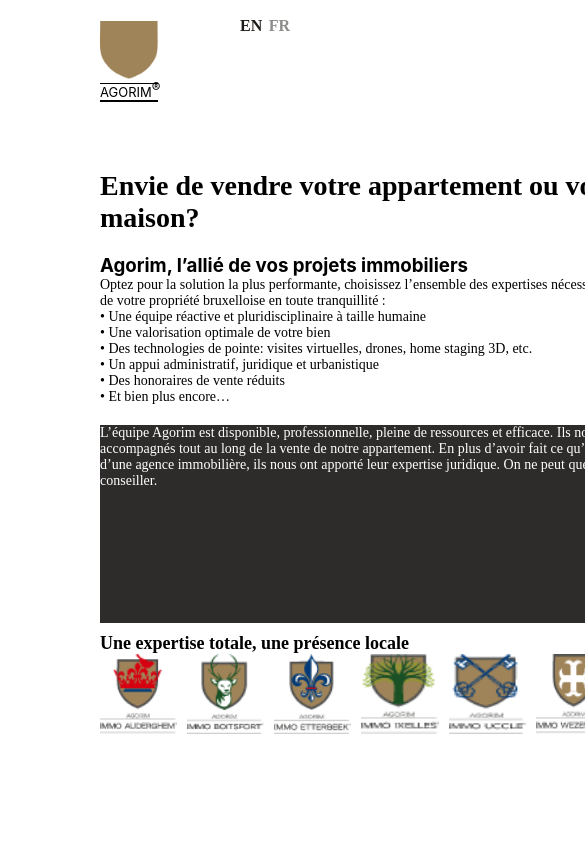
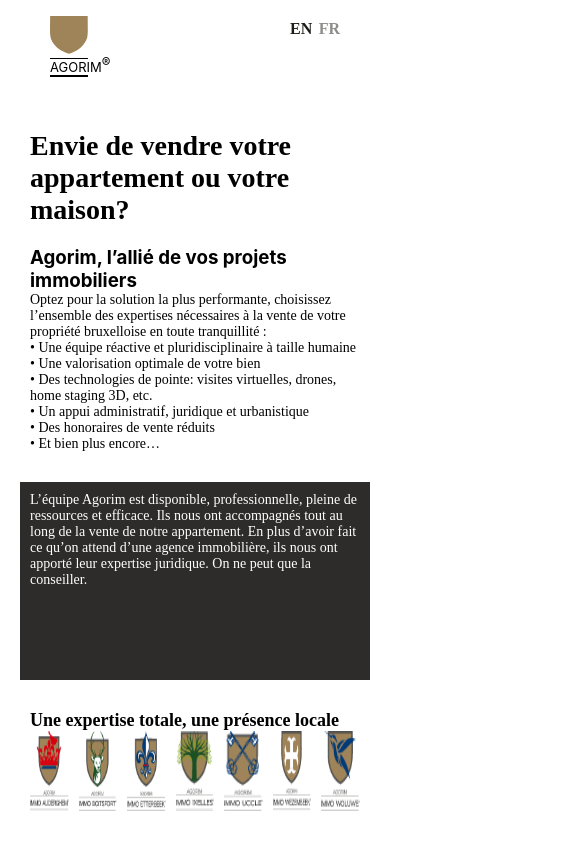
Before and after one commit to Machfar-Souhayel/testReact, a React (Create React App) app: page / in a window 390 px wide. Shown: the top 844 px of the page, 585 px wide, since content can reach past the window. Built offline with nearby package versions, Linux system fonts and the light colour scheme.

Commit message:
responsive showcase

```diff
--- a/src/components/Description/Description.module.css
+++ b/src/components/Description/Description.module.css
@@ -3,11 +3,6 @@
   text-align: left;
   margin-left: 100px;
   margin-top: 20px;
-}
-
-div.descriptionCard {
-  width: 577px;
-  text-align: left;
 }
 
 div.descriptionCard h1,
@@ -40,12 +35,25 @@
 
 /* On screens that are 992px or less */
 @media screen and (max-width: 992px) {
+  div.descriptionCard {
+    width: 700px;
+    margin: 10%;
+    margin-top: 30px;
+  }
 }
 
 /* On screens that are 768px or less*/
 @media screen and (max-width: 768px) {
+  div.descriptionCard {
+    width: inherit;
+    margin-top: 10px;
+    padding: 10px;
+  }
 }
 
 /* On screens that are 576px or less*/
 @media screen and (max-width: 576px) {
+  div.descriptionCard {
+    margin: 20px;
+  }
 }
--- a/src/components/ExpertiseCard/ExpertiseCard.module.css
+++ b/src/components/ExpertiseCard/ExpertiseCard.module.css
@@ -22,3 +22,28 @@
   font-weight: bold;
   font-family: "merriweather";
 }
+
+/* On screens that are 992px or less*/
+@media screen and (max-width: 992px) {
+  div.ExpertiseCard {
+    width: 700px;
+    text-align: left;
+    margin: 10%;
+  }
+}
+
+/* On screens that are 768px or less*/
+@media screen and (max-width: 768px) {
+  div.ExpertiseCard {
+    width: inherit;
+    margin-top: 10px;
+    padding: 10px;
+  }
+}
+
+/* On screens that are 576px or less*/
+@media screen and (max-width: 576px) {
+  div.ExpertiseCard {
+    margin: 20px;
+  }
+}
--- a/src/components/Header/Header.module.css
+++ b/src/components/Header/Header.module.css
@@ -77,16 +77,18 @@
 
 /* On screens that are 768px or less*/
 @media screen and (max-width: 768px) {
-}
-
-/* On screens that are 576px or less*/
-@media screen and (max-width: 576px) {
+  header {
+    height: 100px;
+  }
+  .languages {
+    height: 60px;
+  }
   figure {
     width: 58px;
     height: 58px;
     text-align: center;
     position: relative;
-    top: -25px;
+    top: -15px;
   }
   figure img {
     width: 58px;
@@ -110,3 +112,29 @@
     width: 58px;
   }
 }
+
+/* On screens that are 576px or less*/
+@media screen and (max-width: 576px) {
+  figure {
+    width: 38px;
+    height: 38px;
+    margin-left: 50px;
+  }
+
+  figure img {
+    width: 38px;
+    height: 38px;
+  }
+
+  figure figcaption::before {
+    width: 38px;
+  }
+
+  figure figcaption::after {
+    width: 38px;
+  }
+
+  .languages {
+    margin-right: 50px;
+  }
+}
--- a/src/components/RatedCard/RatedCard.module.css
+++ b/src/components/RatedCard/RatedCard.module.css
@@ -9,3 +9,28 @@
   font-family: "Source Sans Pro";
   font-size: 14px;
 }
+
+/* On screens that are 992px or less*/
+@media screen and (max-width: 992px) {
+  div.RatedCard {
+    width: 700px;
+    text-align: left;
+    margin: 10%;
+  }
+}
+
+/* On screens that are 768px or less*/
+@media screen and (max-width: 768px) {
+  div.RatedCard {
+    width: inherit;
+    margin-top: 10px;
+    padding: 10px;
+  }
+}
+
+/* On screens that are 576px or less*/
+@media screen and (max-width: 576px) {
+  div.RatedCard {
+    margin: 20px;
+  }
+}
```
